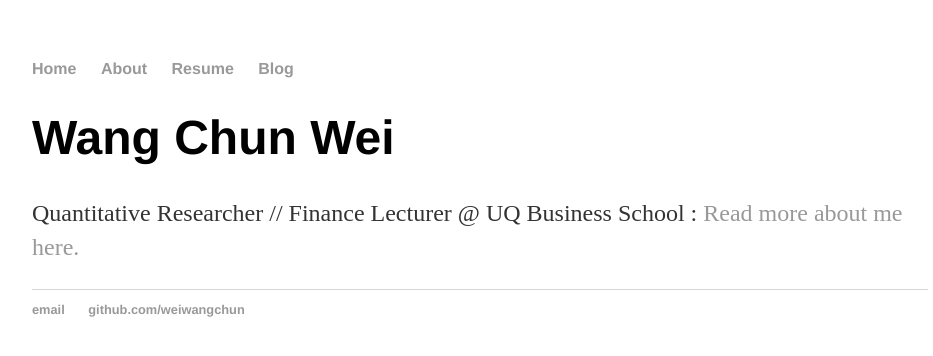
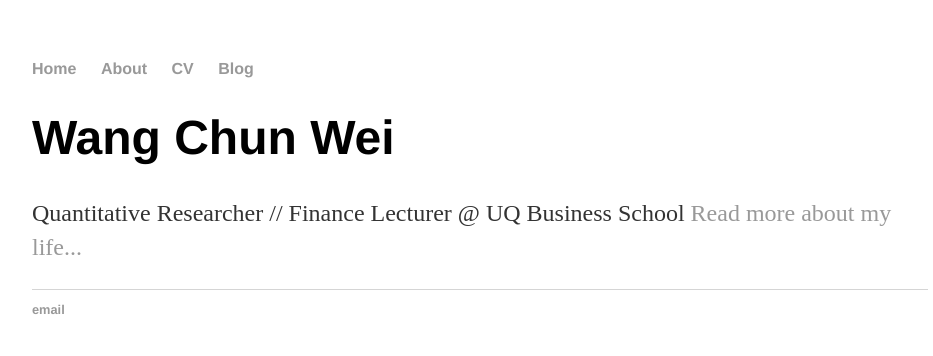
Before and after one commit to weiwangchun/weiwangchun.github.io, a Jekyll site: the page built from index.html, in a window 1280 px wide. Shown: the top 356 px of the page, without its empty margins (160-1093 px from the left). Built offline with Jekyll 4.4.1, drawn with Linux system fonts in a browser that asks for light colours.

Commit message:
Update index.html

```diff
--- a/index.html
+++ b/index.html
@@ -1,30 +1,8 @@
-<!DOCTYPE html>
-<html>
-	<head>
-		<title>Wang Chun Wei</title>
-		<!-- link to main stylesheet -->
-		<link rel="stylesheet" type="text/css" href="/css/main.css">
-	</head>
-	<body>
-		<nav>
-    		<ul>
-        		<li><a href="/">Home</a></li>
-	        	<li><a href="/about">About</a></li>
-        		<li><a href="/cv">Resume</a></li>
-        		<li><a href="/blog">Blog</a></li>
-    		</ul>
-		</nav>
-		<div class="container">
-    		<div class="blurb">
-        		<h1>Wang Chun Wei</h1>
-				<p>Quantitative Researcher // Finance Lecturer @ UQ Business School : <a href="/about">Read more about me here.</a></p>
-    		</div><!-- /.blurb -->
-		</div><!-- /.container -->
-		<footer>
-    		<ul>
-        		<li><a href="mailto:weiwangchun@gmail.com">email</a></li>
-        		<li><a href="https://github.com/hankquinlan">github.com/weiwangchun</a></li>
-			</ul>
-		</footer>
-	</body>
-</html>
+---
+layout: default
+title: Wang Chun Wei
+---
+<div class="blurb">
+	<h1>Wang Chun Wei</h1>
+	<p> Quantitative Researcher // Finance Lecturer @ UQ Business School <a href="/about">Read more about my life...</a></p>
+</div><!-- /.blurb -->
```
